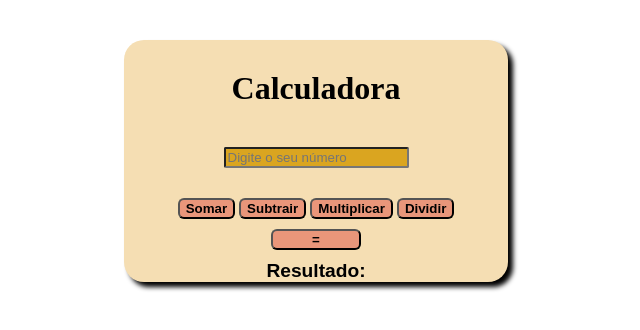
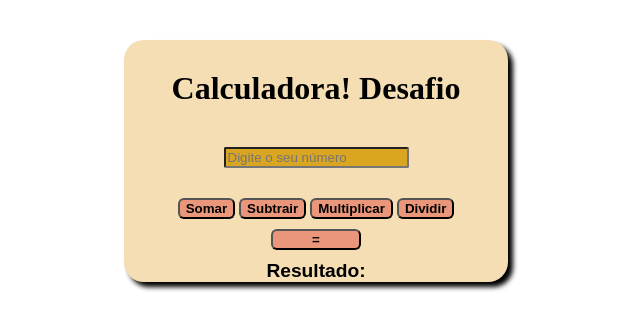
Before and after one commit to elasnarederio/Calculadora, a plain HTML site: page index.html in a window 1280 px wide. Shown: the whole page, without its empty margins (324-964 px from the left). Drawn offline with Linux system fonts and the light colour scheme.

Commit message:
desafios

```diff
--- a/index.html
+++ b/index.html
@@ -9,7 +9,7 @@
 </head>
 <body>
     <div>
-        <h1>Calculadora</h1>
+        <h1>Calculadora! Desafio</h1>
         <input type="number" id="numeroCalc" placeholder="Digite o seu número">
         <button id="somar">Somar</button>
         <button id="subtrair">Subtrair</button>
```
